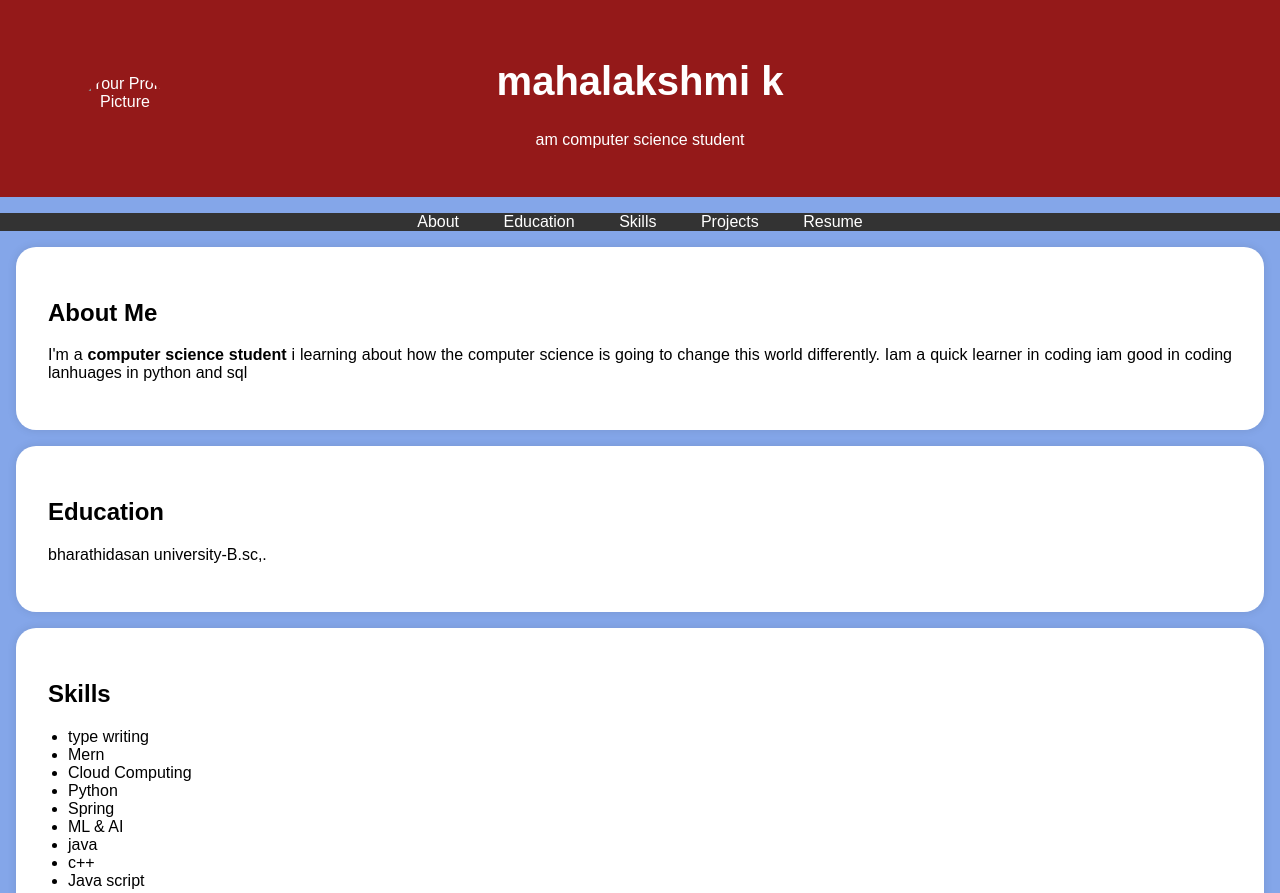
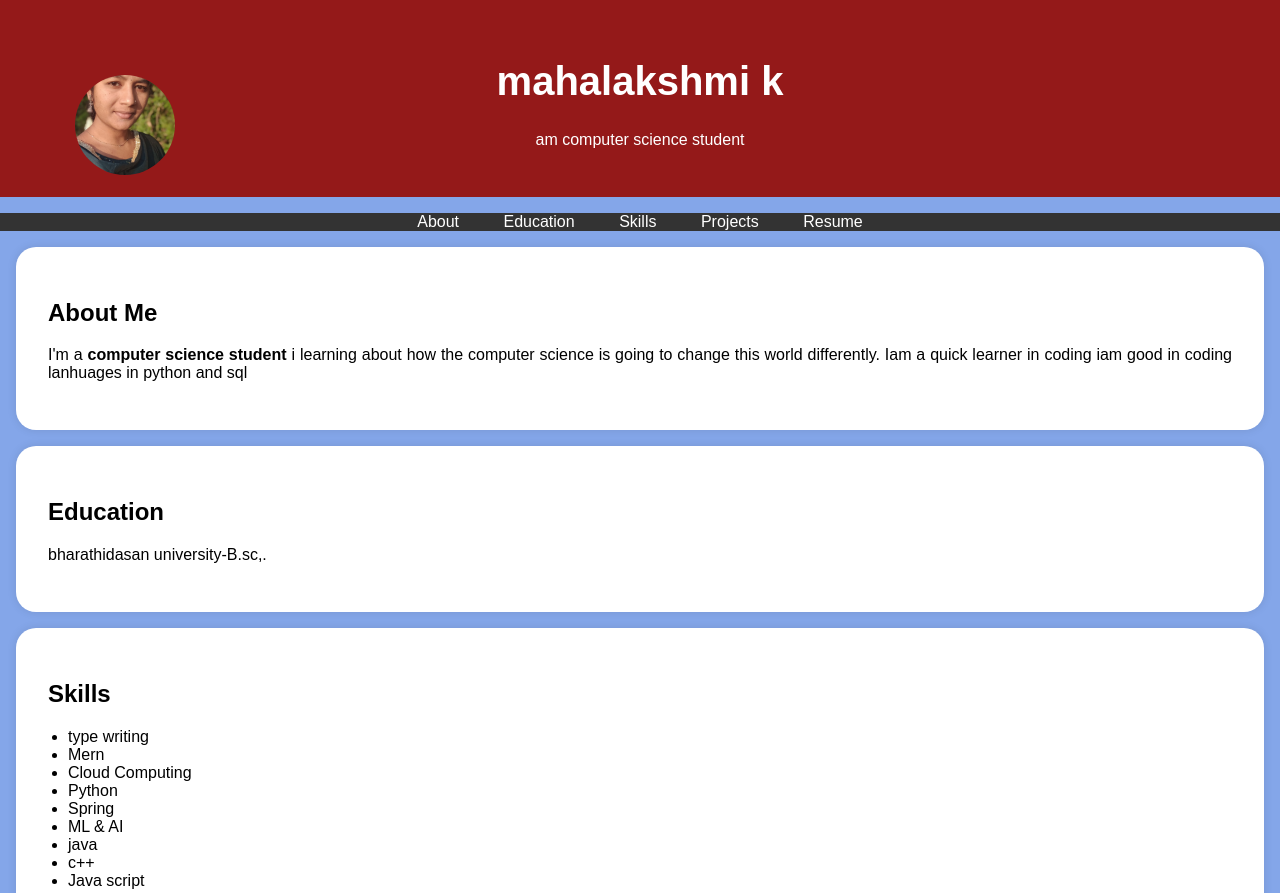
Before and after one commit to Mahalakshmi301/Digital-portfolio, a plain HTML site: page index.html in a window 1280 px wide. Shown: the top 893 px of the page. Drawn offline with Linux system fonts and the light colour scheme.

Commit message:
Update index.html

```diff
--- a/index.html
+++ b/index.html
@@ -95,7 +95,7 @@
     <header>
         <div class="header-content">
             <!-- Add your profile picture here -->
-            <img src="maha photo.jpg" alt="Your Profile Picture" class="profile-picture">
+            <img src="IMG_20240509_171831.jpg" alt="Your Profile Picture" class="profile-picture">
             <h1> mahalakshmi k</h1>
             <p> am computer science student </p>
         </div>
```
